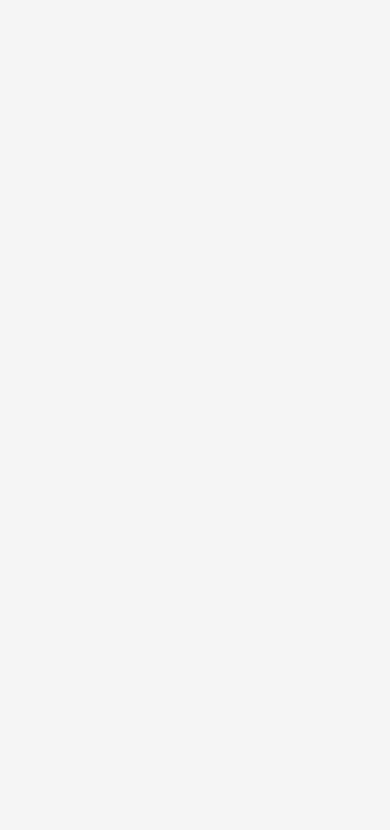
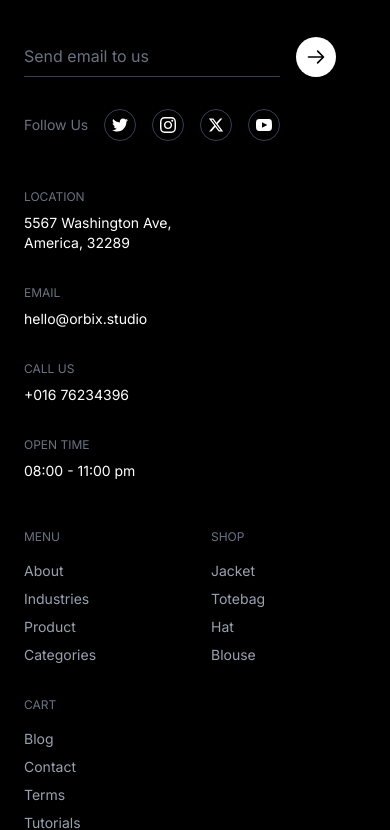
Before and after one commit to AdnanM50/zenvro, a Next.js app: page / in a window 390 px wide. Shown: the part 7995-8825 px from the top of the page. Before the commit the page ends 7823 px from the top, so only its background shows below. Built offline with nearby package versions, Linux system fonts and the light colour scheme.

Commit message:
add footer

```diff
--- a/src/app/layout.tsx
+++ b/src/app/layout.tsx
@@ -17,6 +17,8 @@
   description: "Explore curated collections and everyday essentials thoughtfully designed.",
 };
 
+import Footer from "@/components/Footer";
+
 export default function RootLayout({
   children,
 }: Readonly<{
@@ -35,6 +37,7 @@
       </head>
       <body className="min-h-full flex flex-col font-sans selection:bg-[#ff5c00] selection:text-white">
         {children}
+        <Footer />
       </body>
     </html>
   );
--- /dev/null
+++ b/src/components/Footer.tsx
@@ -0,0 +1,115 @@
+import React from 'react';
+
+const Footer = () => {
+    return (
+        <footer className="bg-black text-white py-24 px-6">
+            <div className="max-w-7xl mx-auto grid grid-cols-1 md:grid-cols-2 lg:grid-cols-4 gap-12">
+                {/* Brand & Newsletter */}
+                <div className="col-span-1 lg:col-span-2">
+                    <h2 className="text-4xl md:text-6xl font-bold mb-8">Fast Selling Urban<br />Fashion Collection</h2>
+                    <div className="flex items-center gap-4 mb-8">
+                        <input
+                            type="email"
+                            placeholder="Send email to us"
+                            className="bg-transparent border-b border-gray-700 py-2 w-64 focus:outline-none focus:border-white transition placeholder-gray-500"
+                        />
+                        <button className="w-10 h-10 rounded-full bg-white text-black flex items-center justify-center hover:bg-gray-200 transition">
+                            <svg className="w-5 h-5" fill="none" stroke="currentColor" viewBox="0 0 24 24">
+                                <path strokeLinecap="round" strokeLinejoin="round" strokeWidth="2" d="M14 5l7 7m0 0l-7 7m7-7H3"></path>
+                            </svg>
+                        </button>
+                    </div>
+                    <div className="flex items-center gap-4">
+                        <p className="text-sm text-gray-500">Follow Us</p>
+                        <div className="flex gap-4">
+                            <a href="#" className="w-8 h-8 rounded-full border border-gray-700 flex items-center justify-center hover:bg-white hover:text-black transition">
+                                <svg className="w-4 h-4" fill="currentColor" viewBox="0 0 24 24">
+                                    <path d="M24 4.557c-.883.392-1.832.656-2.828.775 1.017-.609 1.798-1.574 2.165-2.724-.951.564-2.005.974-3.127 1.195-.897-.957-2.178-1.555-3.594-1.555-3.179 0-5.515 2.966-4.797 6.045-4.091-.205-7.719-2.165-10.148-5.144-1.29 2.213-.669 5.108 1.523 6.574-.806-.026-1.566-.247-2.229-.616-.054 2.281 1.581 4.415 3.949 4.89-.693.188-1.452.232-2.224.084.626 1.956 2.444 3.379 4.6 3.419-2.07 1.623-4.678 2.348-7.29 2.04 2.179 1.397 4.768 2.212 7.548 2.212 9.142 0 14.307-7.721 13.995-14.646.962-.695 1.797-1.562 2.457-2.549z"/>
+                                </svg>
+                            </a>
+                            <a href="#" className="w-8 h-8 rounded-full border border-gray-700 flex items-center justify-center hover:bg-white hover:text-black transition">
+                                <svg className="w-4 h-4" fill="currentColor" viewBox="0 0 24 24">
+                                    <path d="M12 2.163c3.204 0 3.584.012 4.85.07 3.252.148 4.771 1.691 4.919 4.919.058 1.265.069 1.645.069 4.849 0 3.205-.012 3.584-.069 4.849-.149 3.225-1.664 4.771-4.919 4.919-1.266.058-1.644.07-4.85.07-3.204 0-3.584-.012-4.849-.07-3.26-.149-4.771-1.699-4.919-4.92-.058-1.265-.07-1.644-.07-4.849 0-3.204.013-3.583.07-4.849.149-3.227 1.664-4.771 4.919-4.919 1.266-.057 1.645-.069 4.849-.069zm0-2.163c-3.259 0-3.667.014-4.947.072-4.358.2-6.78 2.618-6.98 6.98-.059 1.281-.073 1.689-.073 4.948 0 3.259.014 3.668.072 4.948.2 4.358 2.618 6.78 6.98 6.98 1.281.058 1.689.072 4.948.072 3.259 0 3.668-.014 4.948-.072 4.354-.2 6.782-2.618 6.979-6.98.059-1.28.073-1.689.073-4.948 0-3.259-.014-3.667-.072-4.947-.196-4.354-2.617-6.78-6.979-6.98-1.281-.059-1.69-.073-4.949-.073zm0 5.838c-3.403 0-6.162 2.759-6.162 6.162s2.759 6.163 6.162 6.163 6.162-2.759 6.162-6.163c0-3.403-2.759-6.162-6.162-6.162zm0 10.162c-2.209 0-4-1.79-4-4 0-2.209 1.791-4 4-4s4 1.791 4 4c0 2.21-1.791 4-4 4zm6.406-11.845c-.796 0-1.441.645-1.441 1.44s.645 1.44 1.441 1.44c.795 0 1.439-.645 1.439-1.44s-.644-1.44-1.439-1.44z"/>
+                                </svg>
+                            </a>
+                            <a href="#" className="w-8 h-8 rounded-full border border-gray-700 flex items-center justify-center hover:bg-white hover:text-black transition">
+                                <svg className="w-4 h-4" fill="currentColor" viewBox="0 0 24 24">
+                                    <path d="M18.244 2.25h3.308l-7.227 8.26 8.502 11.24H16.17l-5.214-6.817L4.99 21.75H1.68l7.73-8.835L1.254 2.25H8.08l4.713 6.231zm-1.161 17.52h1.833L7.084 4.126H5.117z"/>
+                                </svg>
+                            </a>
+                            <a href="#" className="w-8 h-8 rounded-full border border-gray-700 flex items-center justify-center hover:bg-white hover:text-black transition">
+                                <svg className="w-4 h-4" fill="currentColor" viewBox="0 0 24 24">
+                                    <path d="M19.615 3.184c-3.604-.246-11.631-.245-15.23 0-3.897.266-4.356 2.62-4.385 8.816.029 6.185.484 8.549 4.385 8.816 3.6.245 11.626.246 15.23 0 3.897-.266 4.356-2.62 4.385-8.816-.029-6.185-.484-8.549-4.385-8.816zm-10.615 12.816v-8l8 3.993-8 4.007z"/>
+                                </svg>
+                            </a>
+                        </div>
+                    </div>
+                </div>
+
+                {/* Contact Info */}
+                <div>
+                    <div className="mb-8">
+                        <p className="text-xs text-gray-500 mb-2">LOCATION</p>
+                        <p className="text-sm">5567 Washington Ave,<br />America, 32289</p>
+                    </div>
+                    <div className="mb-8">
+                        <p className="text-xs text-gray-500 mb-2">EMAIL</p>
+                        <p className="text-sm">hello@orbix.studio</p>
+                    </div>
+                    <div className="mb-8">
+                        <p className="text-xs text-gray-500 mb-2">CALL US</p>
+                        <p className="text-sm">+016 76234396</p>
+                    </div>
+                    <div>
+                        <p className="text-xs text-gray-500 mb-2">OPEN TIME</p>
+                        <p className="text-sm">08:00 - 11:00 pm</p>
+                    </div>
+                </div>
+
+                {/* Menu Links */}
+                <div>
+                    <div className="grid grid-cols-2 gap-8">
+                        <div>
+                            <p className="text-xs text-gray-500 mb-4">MENU</p>
+                            <ul className="space-y-2 text-sm text-gray-400">
+                                <li><a href="#" className="hover:text-white transition">About</a></li>
+                                <li><a href="#" className="hover:text-white transition">Industries</a></li>
+                                <li><a href="#" className="hover:text-white transition">Product</a></li>
+                                <li><a href="#" className="hover:text-white transition">Categories</a></li>
+                            </ul>
+                        </div>
+                        <div>
+                            <p className="text-xs text-gray-500 mb-4">SHOP</p>
+                            <ul className="space-y-2 text-sm text-gray-400">
+                                <li><a href="#" className="hover:text-white transition">Jacket</a></li>
+                                <li><a href="#" className="hover:text-white transition">Totebag</a></li>
+                                <li><a href="#" className="hover:text-white transition">Hat</a></li>
+                                <li><a href="#" className="hover:text-white transition">Blouse</a></li>
+                            </ul>
+                        </div>
+                    </div>
+                    <div className="mt-8">
+                        <p className="text-xs text-gray-500 mb-4">CART</p>
+                        <ul className="space-y-2 text-sm text-gray-400">
+                            <li><a href="#" className="hover:text-white transition">Blog</a></li>
+                            <li><a href="#" className="hover:text-white transition">Contact</a></li>
+                            <li><a href="#" className="hover:text-white transition">Terms</a></li>
+                            <li><a href="#" className="hover:text-white transition">Tutorials</a></li>
+                        </ul>
+                    </div>
+                </div>
+            </div>
+
+            {/* Bottom Bar */}
+            <div className="max-w-7xl mx-auto mt-24 pt-8 border-t border-gray-800 flex flex-col md:flex-row justify-between items-center text-xs text-gray-500">
+                <div className="flex gap-8 mb-4 md:mb-0">
+                    <a href="#" className="hover:text-white transition">Terms & Conditions</a>
+                    <a href="#" className="hover:text-white transition">Privacy Policy</a>
+                </div>
+                <p>© 2026 Velour. All rights reserved.</p>
+            </div>
+        </footer>
+    );
+};
+
+export default Footer;
```
